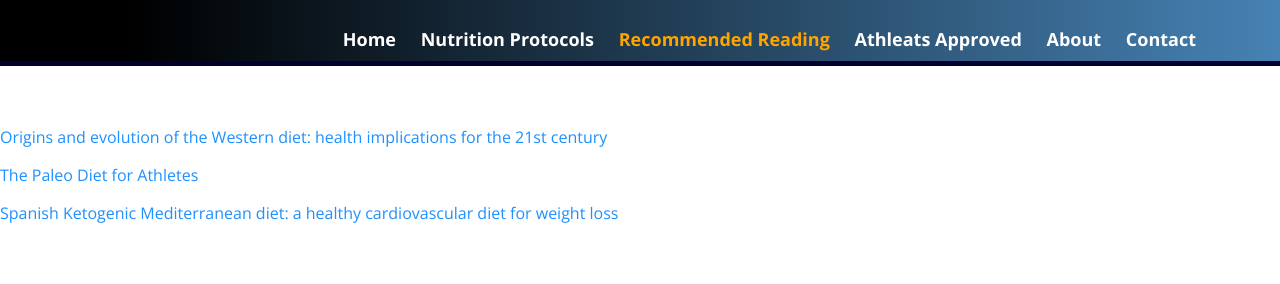
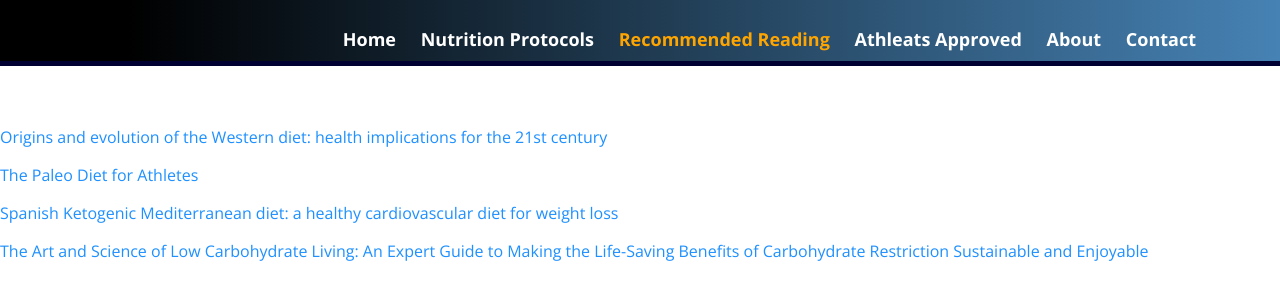
Before and after one commit to kyleropractor/athleats, a plain HTML site: page recommended.html in a window 1280 px wide. Shown: the part 119-403 px from the top of the page. Drawn offline with nearby package versions, Linux system fonts and the light colour scheme.

Commit message:
docs: Add Book

```diff
--- a/recommended.html
+++ b/recommended.html
@@ -42,6 +42,8 @@
 
 <a href= "https://nutritionj.biomedcentral.com/articles/10.1186/1475-2891-7-30"><p>Spanish Ketogenic Mediterranean diet: a healthy cardiovascular diet for weight loss</p></a>
 
+<a href= "http://www.artandscienceoflowcarb.com/the-art-and-science-of-low-carbohydrate-performance/"><p>The Art and Science of Low Carbohydrate Living: An Expert Guide to Making the Life-Saving Benefits of Carbohydrate Restriction Sustainable and Enjoyable</p></a>
+
       <footer>
         <a href= "http://twitter.com/kyle_steineman"><img src="img/twitter-wrap.png" alt="Twitter Logo" class="social-icon"></a>
         <a href= "http://facebook.com/kmsteineman"><img src="img/facebook-wrap.png" alt="Facebook Logo" class="social-icon"></a>
```
